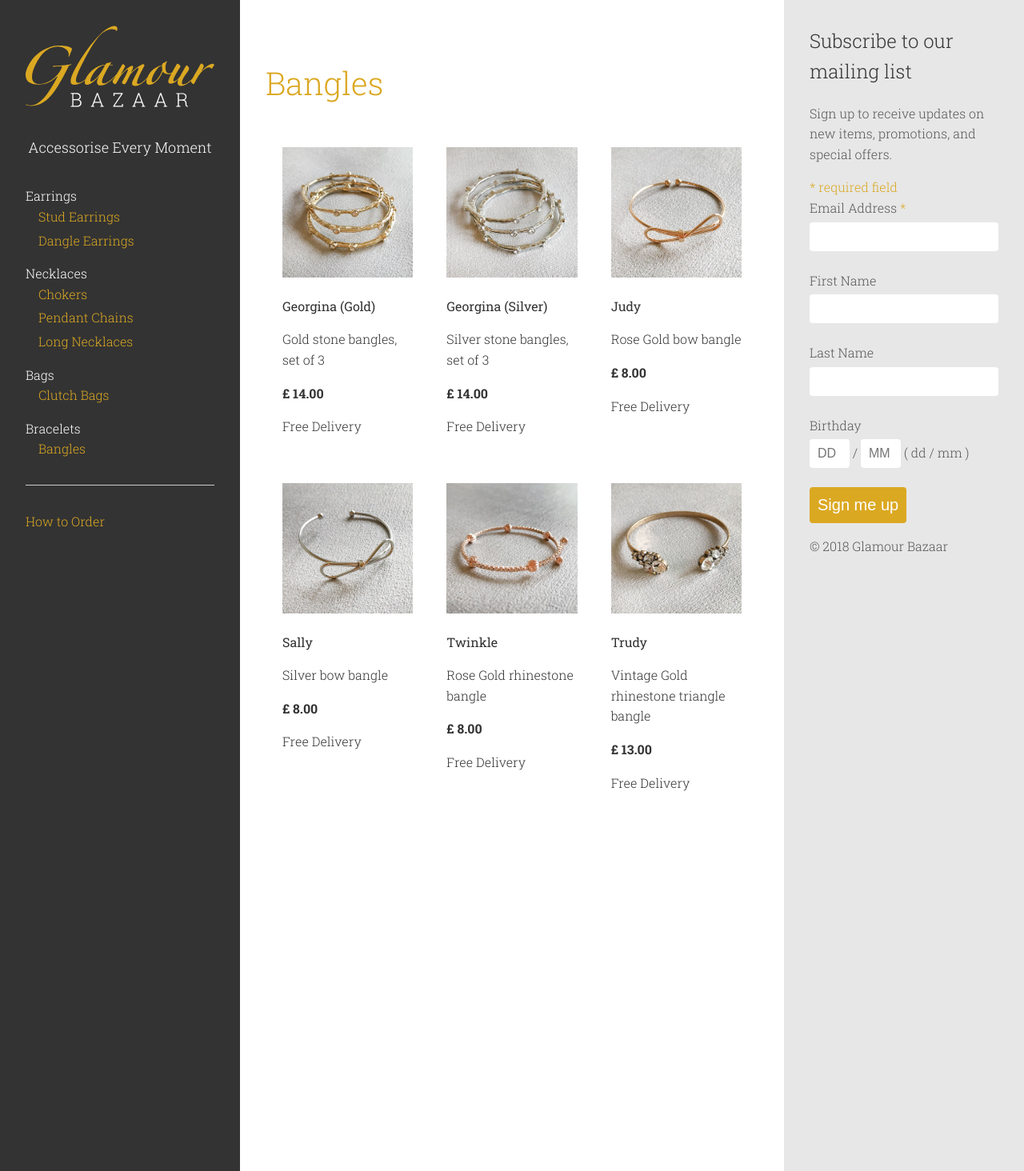
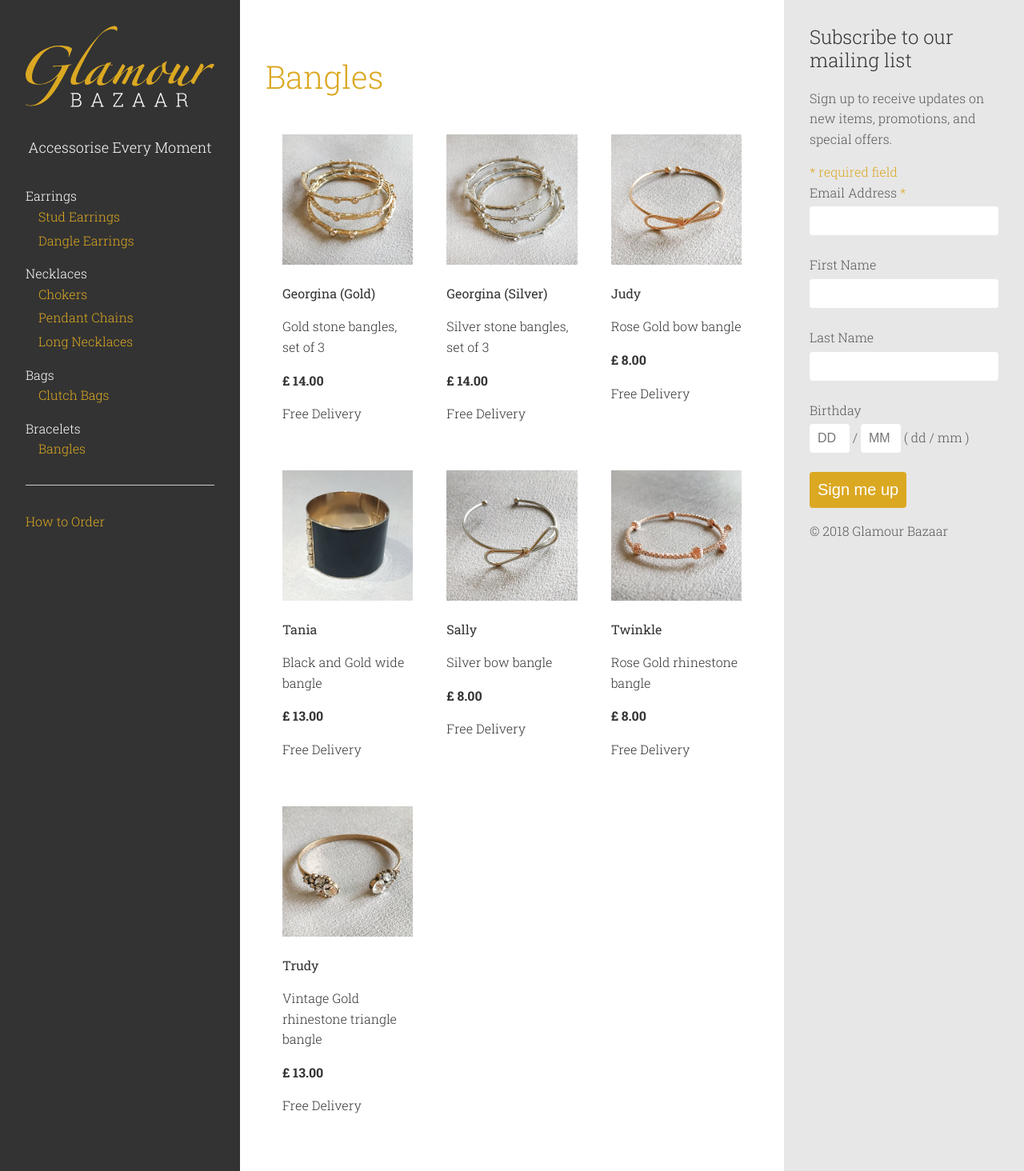
Before and after one commit to ajaykarwal/glamour-bazaar, a Jekyll site: the page built from _products/bracelets/bangles.md, in a window 1280 px wide. Shown: the whole page at 80% size. Built offline with Jekyll 4.4.1, drawn with Linux system fonts in a browser that asks for light colours; nearby versions of some CDN libraries; comment, search, counter and statistics services are not loaded.

Commit message:
New bangles and banner

```diff
--- /dev/null
+++ b/_products/bracelets/bangles/r3-tania.md
@@ -0,0 +1,13 @@
+---
+layout: product
+
+name: "Tania"
+description: "Black and Gold wide bangle"
+category: "Bracelets"
+subcategory: "Bangles"
+images: 3
+price: 13.00
+delivery: 0
+
+# outofstock: true
+---
--- a/_sass/_base.scss
+++ b/_sass/_base.scss
@@ -24,7 +24,7 @@
 h1,h2,h3,h4,h5,h6 {
   color: $grey-dark;
   font-weight: $fw-normal;
-  line-height: 1.2
+  line-height: 1.2;
 
   a {
     color: $grey-dark;
@@ -95,6 +95,7 @@
 }
 
 img {
+  display: inline-block;
   max-width: 100%;
   height: auto;
 }
--- a/_sass/_product.scss
+++ b/_sass/_product.scss
@@ -4,6 +4,7 @@
         display: grid;
         grid-template-columns: 1fr;
         margin-bottom: $space-l;
+        padding-bottom: $space;
 
         @media (min-width: $break-sm) {
             margin-top: $space-l;
```
Also changed, not shown: index.html (added, +16 -0 lines), index.md (deleted, +0 -9 lines), images/banners/bangles-2018.jpg (added), images/large/r3-tania-1.jpg (added), images/large/r3-tania-2.jpg (added), images/large/r3-tania-3.jpg (added), images/medium/r3-tania-1.jpg (added), images/medium/r3-tania-2.jpg (added), images/medium/r3-tania-3.jpg (added), images/small/r3-tania-1.jpg (added), images/small/r3-tania-2.jpg (added), images/small/r3-tania-3.jpg (added).
